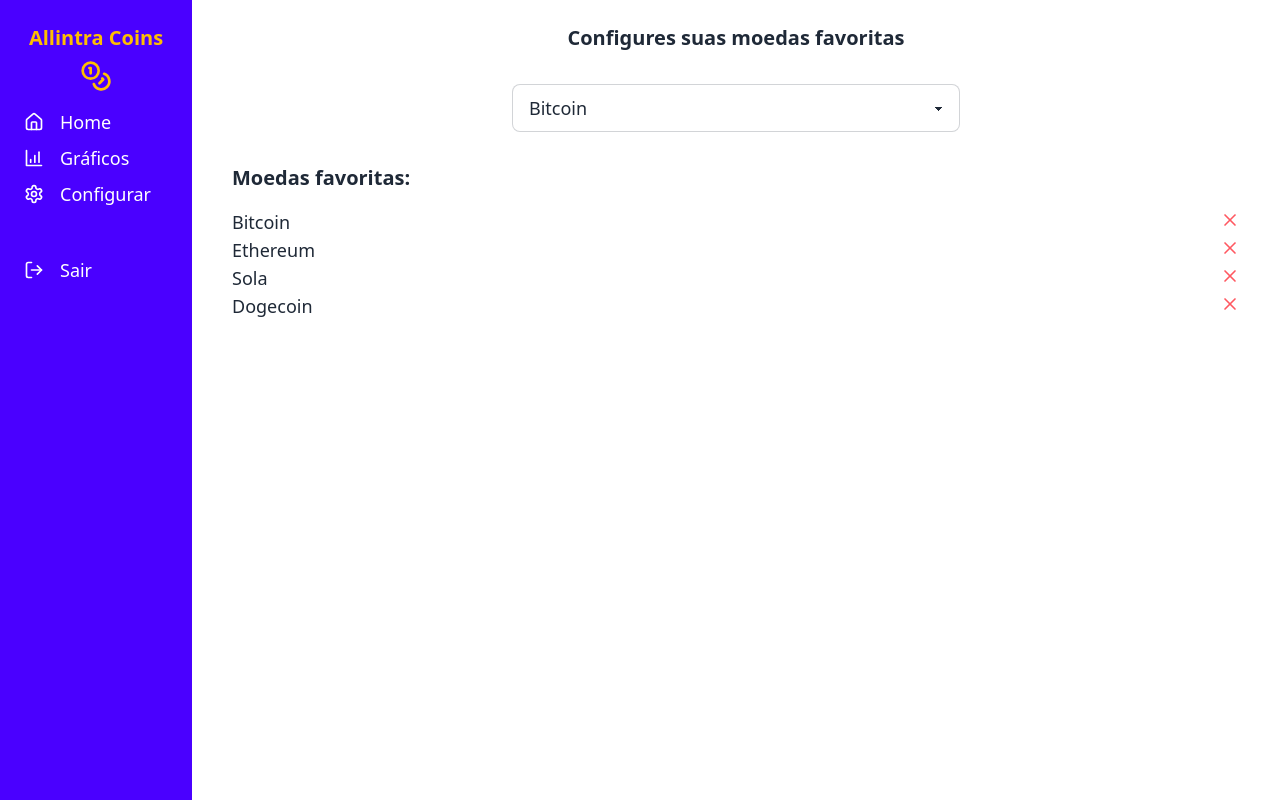
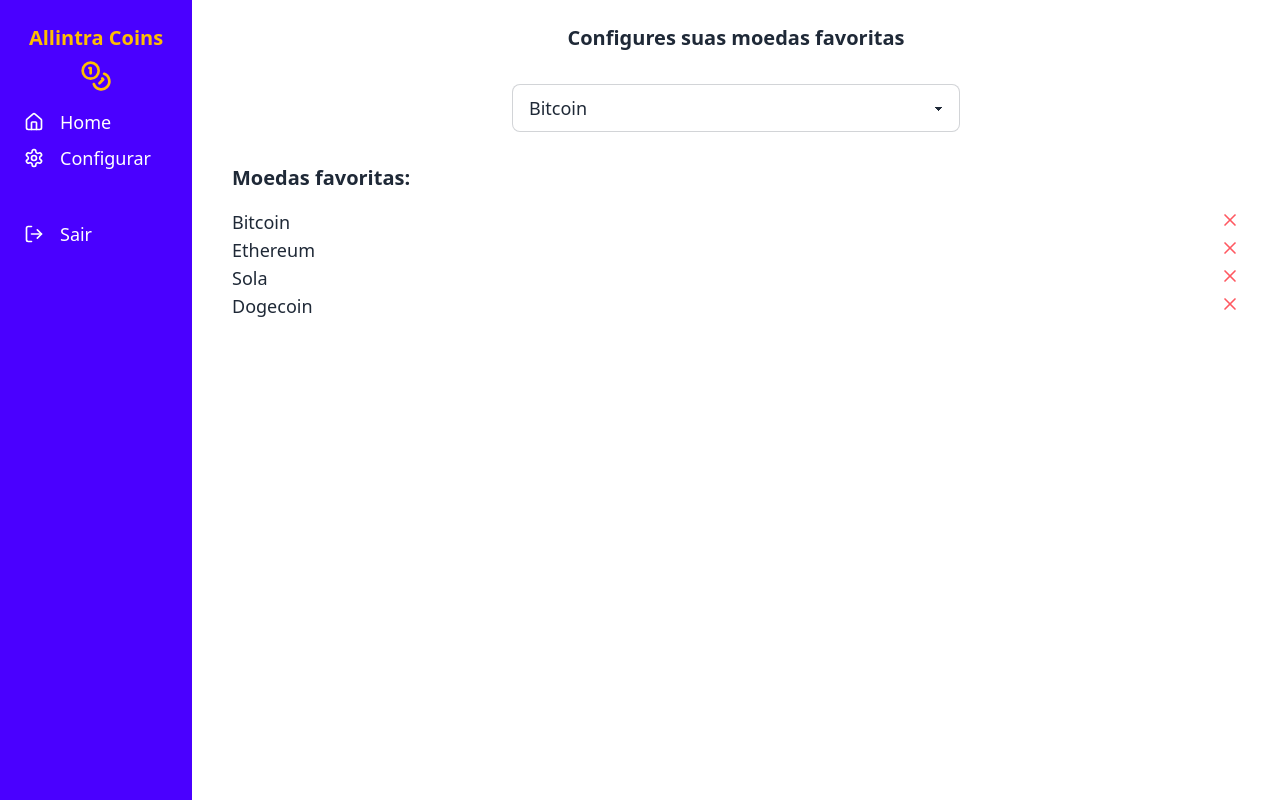
Before and after one commit to RomuloOliveira94/allintra-coins, a React (Vite) app: page /config in a window 1280 px wide. Built offline with nearby package versions, Linux system fonts and the light colour scheme.

Commit message:
#remove grafics page

```diff
--- a/src/components/SideNav.tsx
+++ b/src/components/SideNav.tsx
@@ -1,5 +1,4 @@
 import {
-  BarChart4,
   ChevronRight,
   Coins,
   Home,
@@ -62,14 +61,6 @@ const SideNav = () => {
               </li>
               <li>
                 <Link
-                  to={"/grafics"}
-                  className="text-white flex gap-4 items-center"
-                >
-                  <BarChart4 size={20} /> Gráficos
-                </Link>
-              </li>
-              <li>
-                <Link
                   to={"/config"}
                   className="text-white flex gap-4 items-center"
                 >
--- a/src/main.tsx
+++ b/src/main.tsx
@@ -4,7 +4,6 @@ import App from "./App.tsx";
 import "./index.css";
 import { createBrowserRouter, RouterProvider } from "react-router-dom";
 import NotFountPage from "./pages/404.tsx";
-import Grafics from "./pages/Grafics.tsx";
 import Home from "./pages/Home.tsx";
 import { Provider } from "react-redux";
 import store from "./store/store.tsx";
@@ -20,7 +19,6 @@ const router = createBrowserRouter([
     errorElement: <NotFountPage />,
     children: [
       { path: "/", element: <Home /> },
-      { path: "/grafics", element: <Grafics /> },
       { path: "/config", element: <Config /> },
     ],
   },
--- a/src/pages/Grafics.tsx
+++ /dev/null
@@ -1,9 +0,0 @@
-const Grafics = () => {
-  return (
-    <div>
-      <h1>Grafics</h1>
-    </div>
-  );
-};
-
-export default Grafics;
--- a/src/pages/Home.tsx
+++ b/src/pages/Home.tsx
@@ -11,7 +11,6 @@ const Home = () => {
   const { criptosLastValues } = useSelector(
     (state: RootState) => state.criptosRealtimeData
   );
-
 
   if (!connection || loading) {
     return (
@@ -38,7 +37,7 @@ const Home = () => {
       <h2 className="text-lg text-center font-light">
         Acompanhe suas moedas favoritas em tempo real.
       </h2>
-
+      <small className="text-center">*Flutuação na janela de 24h</small>
       <div className="grid xl:grid-cols-4 gap-4 mt-6">
         {Array.from(criptosLastValues)
           .sort()
```
